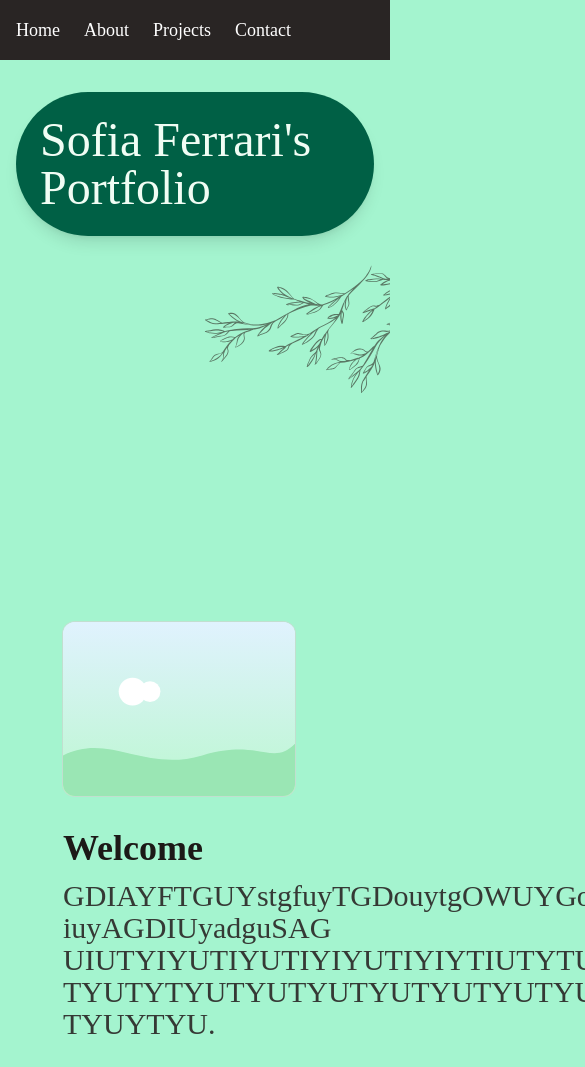
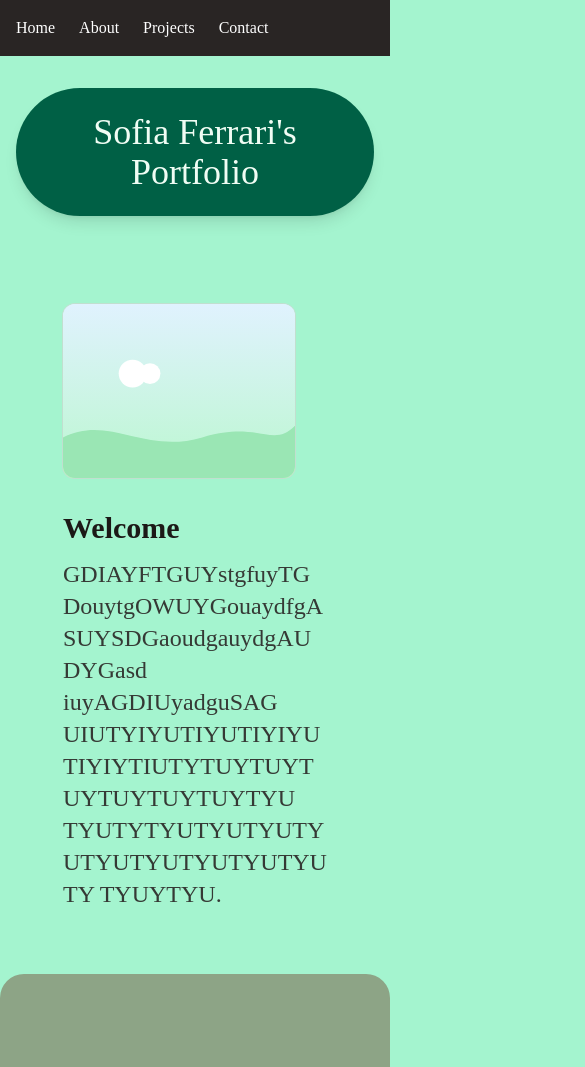
Before and after one commit to Luke-Priest/FerrariPortfolio, a website: page index.html in a window 390 px wide. Shown: the top 1067 px of the page, 585 px wide, since content can reach past the window. Drawn offline with Linux system fonts and the light colour scheme; a web font is replaced by a local one.

Commit message:
Fix on mobile

```diff
--- a/index.html
+++ b/index.html
@@ -19,30 +19,34 @@
     <div class="mx-auto max-w-6xl px-4 py-4 flex items-center justify-between">
       <!-- Navigation Bar -->
       <nav class="flex items-center space-x-6">
-        <a href="#home" class="text-lg font-medium hover:text-emerald-500 transition">Home</a>
-        <a href="#about" class="text-lg font-medium hover:text-emerald-500 transition">About</a>
-        <a href="#projects" class="text-lg font-medium hover:text-emerald-500 transition">Projects</a>
-        <a href="#contact" class="text-lg font-medium hover:text-emerald-500 transition">Contact</a>
+        <a href="#home" class="text-base md:text-lg font-medium hover:text-emerald-500 transition">Home</a>
+        <a href="#about" class="text-base md:text-lg font-medium hover:text-emerald-500 transition">About</a>
+        <a href="#projects" class="text-base md:text-lg font-medium hover:text-emerald-500 transition">Projects</a>
+        <a href="#contact" class="text-base md:text-lg font-medium hover:text-emerald-500 transition">Contact</a>
       </nav>
     </div>
   </header>
 
   <!-- Hero / Header -->
-  <header class="relative overflow-hidden flex flex-col md:flex-row items-center justify-start min-h-[60vh] md:min-h-[50vh] px-4 md:px-16 py-8 md:py-12">
-    <!-- Decorative Branch (centered with viewport scaling) -->
+  <header class="relative overflow-hidden flex flex-col md:flex-row items-center justify-start min-h-[10vh] md:min-h-[50vh] px-4 md:px-16 py-8 md:py-12">
+  <!-- Decorative Branch (hidden on smaller devices, visible on md and above) -->
   <img src="img/Branch.svg" alt="Decorative branch" aria-hidden="true"
        class="pointer-events-none select-none absolute z-10 opacity-70
               top-1/2 left-8/9 -translate-x-1/2 -translate-y-1/2
               w-[80vw] sm:w-[65vw] md:w-[55vw] lg:w-[45vw] xl:w-[40vw]
-                max-w-none h-auto" />
+              max-w-none h-auto hidden md:block" />
 
   <!-- Title -->
-    <div class="relative z-20 flex-1 w-full md:w-auto flex flex-col items-start text-left">
-      <h1 class="text-5xl inline-block px-6 md:px-8 lg:px-12 py-6 bg-emerald-800 text-green-50 rounded-full shadow-lg transition font-display">
+  <div class="relative z-20 flex-1 w-full flex flex-col items-center text-center md:flex-row md:text-left md:items-center">
+    <h1 class="text-4xl md:text-5xl lg:text-6xl inline-block px-6 md:px-8 lg:px-12 py-6 bg-emerald-800 text-green-50 rounded-full shadow-lg transition font-display">
       Sofia Ferrari's Portfolio
     </h1>
   </div>
 </header>
+
+
+
+
 
   <!-- Welcome Section -->
   <section class="mx-auto w-[80vw] mt-8 grid grid-cols-1 gap-8 rounded-3xl p-6 md:grid-cols-3">
@@ -65,8 +69,8 @@
     </div>
 
     <div class="col-span-2">
-      <h2 class="text-4xl font-display font-bold text-left">Welcome</h2>
-      <p class="mt-3 text-3xl leading-8 text-stone-800/90 text-left">
+      <h2 class="text-3xl md:text-4xl font-display font-bold text-left">Welcome</h2>
+      <p class="mt-3 text-2xl md:text-3xl leading-8 text-stone-800/90 text-left break-words">
         GDIAYFTGUYstgfuyTGDouytgOWUYGouaydfgASUYSDGaoudgauydgAUDYGasd iuyAGDIUyadguSAG UIUTYIYUTIYUTIYIYUTIYIYTIUTYTUYTUYTUYTUYTUYTUYTYU TYUTYTYUTYUTYUTYUTYUTYUTYUTYUTYUTY TYUYTYU.
       </p>
     </div>
@@ -92,14 +96,14 @@
         <!-- Right Column: Two Text Cards -->
         <div class="col-span-2 space-y-10">
           <div class="rounded-2xl bg-white/70 p-6 ring-1 ring-stone-300/60 text-left">
-            <h3 class="text-2xl font-display font-semibold">My Course List</h3>
-            <p class="mt-3 text-3xl leading-8 text-stone-900/80">
+            <h3 class="text-xl md:text-2xl font-display font-semibold">My Course List</h3>
+            <p class="mt-3 text-xl md:text-3xl leading-8 text-stone-900/80 break-words">
               GDIAYFTGUYstgfuyTGDouytgOWUYGoua ydfgASUYSDGaoudgauydgAUDYGasd iuyAGDIUyadguSAGUIUTIYIYUTIYUTIYIYTIY ITUYTUTYUTYUTYUTYUTYUTYUTYUTYUTU YTUYTUYTUYTUYTUYTUYTUYTUYTYUYTYUTY.
             </p>
           </div>
           <div class="rounded-2xl bg-white/70 p-6 ring-1 ring-stone-300/60 text-left">
-            <h3 class="text-2xl font-display font-semibold">My Future Plans</h3>
-            <p class="mt-3 text-3xl leading-8 text-stone-900/80">
+            <h3 class="text-xl md:text-2xl font-display font-semibold">My Future Plans</h3>
+            <p class="mt-3 text-xl md:text-3xl leading-8 text-stone-900/80 break-words">
               GDIAYFTGUYstgfuyTGDouytgOWUYGoua ydfgASUYSDGaoudgauydgAUDYGasd iuyAGDIUyadgu.
             </p>
           </div>
```
Also changed, not shown: src/output.css. Lines whose indentation alone changed are shown as unchanged.
